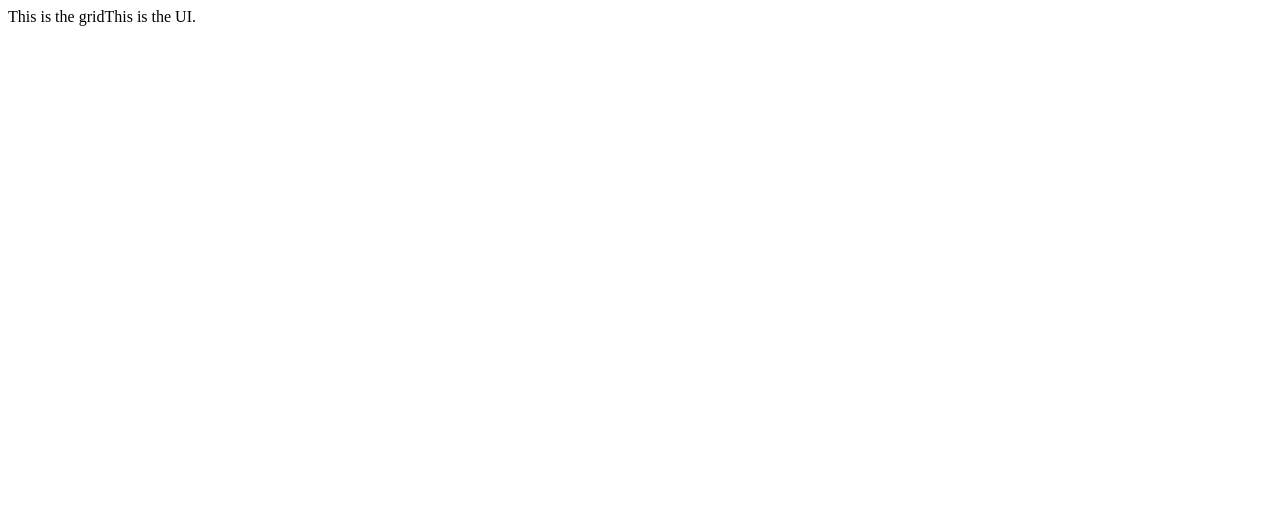
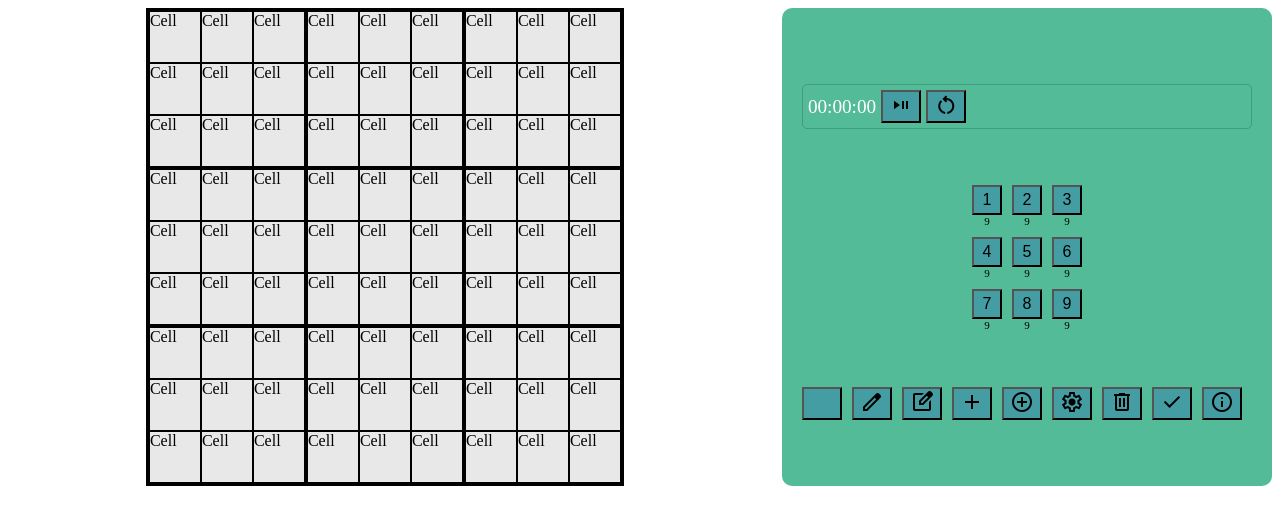
Before and after one commit to andrew-wilkes/vuejs-sudoku-assistant, a Vue app: page / in a window 1280 px wide. Shown: the top 524 px of the page. Built offline with nearby package versions, Linux system fonts and the light colour scheme.

Commit message:
Add grid

```diff
--- a/index.html
+++ b/index.html
@@ -3,6 +3,8 @@
   <head>
     <meta charset="UTF-8">
     <meta name="viewport" content="width=device-width, initial-scale=1.0">
+    <link rel="stylesheet" href="https://fonts.googleapis.com/css2?family=Material+Symbols+Outlined:opsz,wght,FILL,GRAD@48,400,0,0" />
+    <link rel="stylesheet" href="/src/assets/sudoku.css"/>
     <title>Sudoku Assistant</title>
   </head>
   <body>
--- /dev/null
+++ b/src/assets/sudoku.css
@@ -0,0 +1,184 @@
+.ui {
+    margin: 0 0 30px 20px;
+    padding: 20px;
+    background-color: #54bb98;
+    border: 1px solid 1px solid #535353;
+    border-radius: 10px;
+    display: grid;
+    justify-content: center;
+    align-items: flex-start;
+    gap: 20px 0;
+}
+
+.ui button {
+    background-color: #439da2;
+}
+
+.sudoku-grid {
+    display: grid;
+    grid-template-columns: min-content min-content min-content;
+    gap: 4px;
+    background-color: black;
+    border: 4px solid black;
+    margin: 0 auto 30px auto;
+}
+
+.timer {
+    display: flex;
+    align-items: center;
+    border: 1px solid #409d7e;
+    border-radius: 5px;
+    padding: 5px;
+}
+
+.timer > * {
+    margin-right: 5px;
+}
+
+.controls {
+    display: flex;
+    justify-content: center;
+    flex-wrap: wrap;
+}
+
+.controls button {
+    margin: 0 10px 10px 0;
+}
+
+#time {
+    color: white;
+    font-size: larger;
+}
+
+.box, .numbers {
+    display: grid;
+    grid-template-columns: min-content min-content min-content;
+    gap: 2px;
+    justify-content: center;
+}
+
+.numbers div {
+    text-align: center;
+    font-size: smaller;
+}
+
+.numbers {
+    gap: 10px;
+}
+
+.numbers button {
+    font-size: larger;
+    width: 30px;
+    height: 30px;
+}
+
+.cell {
+    background-color: #e8e8e8;
+    color: black;
+    width: 50px;
+    height: 50px;
+}
+
+.highlighted {
+    background-color: rgb(186, 193, 201);
+}
+
+.selected {
+    background-color: rgb(136, 192, 255);
+}
+
+.matched {
+    background-color: rgb(197, 252, 197);
+}
+
+.cell a:hover {
+    color: black;
+}
+
+.cell-top {
+    font-weight: bold;
+    font-size:larger;
+}
+
+.cell-grid {
+    display: grid;
+    grid-template-columns: min-content min-content min-content;
+    justify-content:space-around;
+    align-items: center;
+}
+
+.num {
+    text-align: center;
+    color: rgb(75, 75, 75);
+    font-size: x-small;
+}
+
+.modal {
+  display: none; /* Hidden by default */
+  width: 100%;
+  height: 100%;
+  justify-content: center;
+  align-items: center;
+  position: fixed; /* Stay in place */
+  z-index: 1; /* Sit on top */
+  top: 50px;
+}
+
+.panel {
+  width: 500px;
+  height: 300px;
+  background-color: #535353;
+  color: white;
+  padding: 20px;
+  border: 1px solid #535353;
+  border-radius: 10px;
+}
+
+#puzzle {
+    width: 100%;
+}
+
+.close {
+    margin-top: 20px;
+}
+
+.close:hover,
+.close:focus {
+  text-decoration: none;
+  cursor: pointer;
+}
+
+.list {
+    display: flex;
+    justify-content: center;
+}
+
+.list {
+    text-align: left;
+}
+
+.status {
+    text-align: center;
+    color: #0d3313;
+}
+
+.given {
+    color:#555115;
+}
+
+.n1, .n2, .n3, .n4, .n5, .n6, .n7, .n8, .n9 {
+    color: rgb(75, 75, 75);
+}
+
+.panel-buttons {
+    display: flex;
+    justify-content: space-around;
+}
+
+.red {
+    color: red;
+}
+
+.green {
+    color: green;
+}
--- /dev/null
+++ b/src/components/Cell.vue
@@ -0,0 +1,5 @@
+<template>
+    <div class="cell">
+        Cell
+    </div>
+  </template>
--- a/src/components/Grid.vue
+++ b/src/components/Grid.vue
@@ -1,5 +1,23 @@
 <template>
-  <div class="grid">
-    This is the grid
+  <div class="sudoku-grid">
+    <div class="box" v-for="n in 9">
+      <Cell v-for="m in 9" @click="cellClicked" :id="`${n}-${m}`"></Cell>
+    </div>
   </div>
 </template>
+
+<script>
+import Cell from "./Cell.vue";
+
+export default {
+  components: {
+   Cell
+  },
+  methods: {
+    cellClicked(event) {
+      console.log(event.target.id);
+    }
+  }
+}
+
+</script>
--- a/src/components/UI.vue
+++ b/src/components/UI.vue
@@ -1,5 +1,73 @@
 <template>
   <div class="ui">
-    This is the UI.
+    <div class="status"></div>
+    <div class="timer">
+        <span id="time">00:00:00</span>
+        <button><span class="material-symbols-outlined" @click="play">play_pause</span></button>
+        <button><span class="material-symbols-outlined" @click="reset">restart_alt</span></button>
+    </div>
+    <div class="numbers">
+      <div v-for="n in 9"><button>{{ n }}</button><div class="count">{{ numberCounts[n - 1] }}</div></div>
+    </div>
+    <div class="controls">
+        <button style="width: 24px; box-sizing: content-box;" @click="zero">&nbsp;</button>
+        <button><span class="material-symbols-outlined" @click="notes">edit</span></button>
+        <button><span class="material-symbols-outlined" @click="givens">edit_square</span></button>
+        <button><span class="material-symbols-outlined" @click="add">add</span></button>
+        <button><span class="material-symbols-outlined" @click="addAll">add_circle</span></button>
+        <button><span class="material-symbols-outlined" @click="settings">settings</span></button>
+
+        <button><span class="material-symbols-outlined" @click= "delete">delete</span></button>
+        <button><span class="material-symbols-outlined" @click="check">check</span></button>
+        <button><span class="material-symbols-outlined" @click="info">info</span></button>
+    </div>
   </div>
 </template>
+
+<script>
+export default {
+  props: ['foo'],
+  data() {
+    return {
+      numberCounts: []
+    }
+  },
+  mounted() {
+    this.numberCounts = Array(10).fill(9);
+  },
+  methods: {
+    play(event) {
+
+    },
+    reset(event) {
+
+    },
+    zero(event) {
+      this.numberCounts[0]++;
+    },
+    notes(event) {
+
+    },
+    givens(event) {
+
+    },
+    add(event) {
+
+    },addAll(event) {
+
+    },
+    settings(event) {
+
+    },
+    delete(event) {
+
+    },
+    check(event) {
+
+    },
+    info(event) {
+
+    }
+  }
+}
+</script>
```
